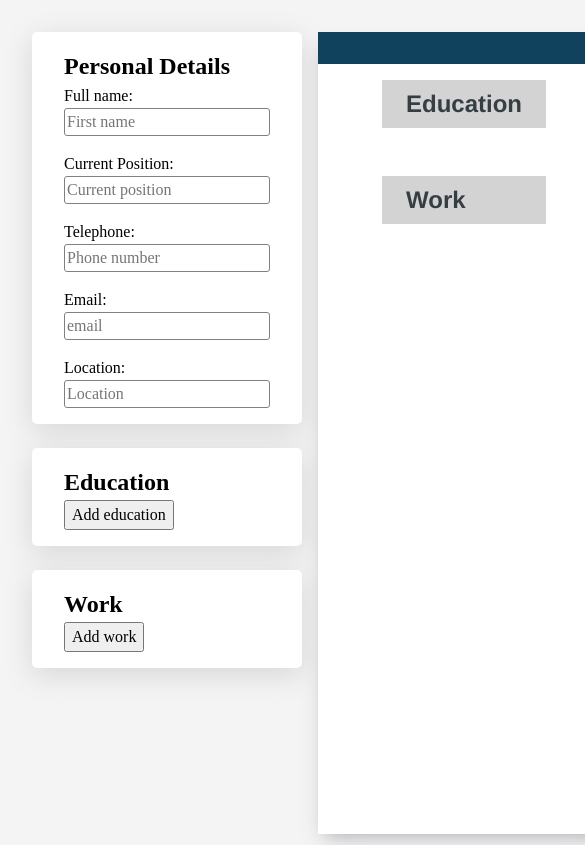
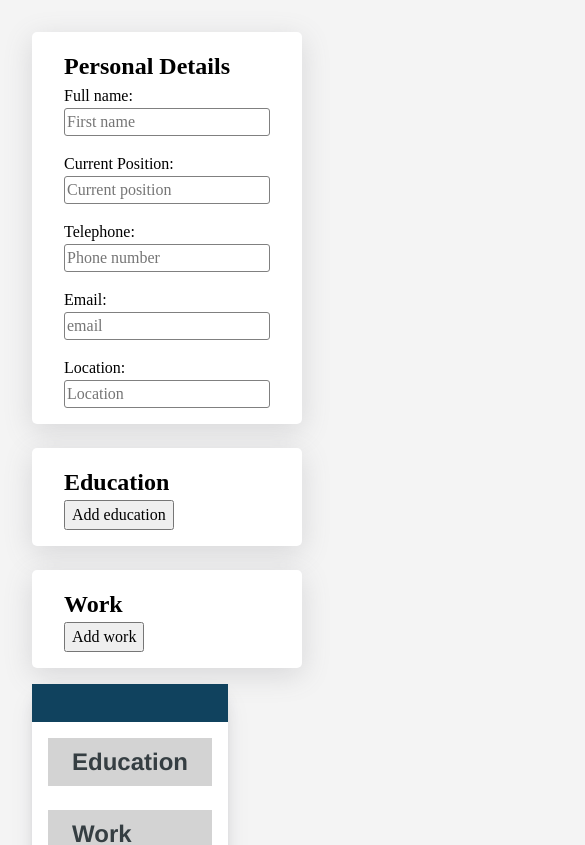
Before and after one commit to cpxx9/odin-cvApp, a React (Vite) app: page / in a window 390 px wide. Shown: the top 845 px of the page, 585 px wide, since content can reach past the window. Built offline with nearby package versions, Linux system fonts and the light colour scheme.

Commit message:
better mobile styles

```diff
--- a/src/styles/App.css
+++ b/src/styles/App.css
@@ -23,3 +23,9 @@
 ul {
   list-style: none;
 }
+
+@media  screen and (max-width:1200px) {
+  .main-app {
+    flex-direction: column;
+  }
+}
--- a/src/styles/CVDisplay.css
+++ b/src/styles/CVDisplay.css
@@ -69,3 +69,23 @@
 .education-section ul li ul li {
   justify-content: flex-end;
 }
+
+@media  screen and (max-width:1200px) {
+  .display-section-main.personal-section ul {
+    flex-direction: column;
+    gap: 0.2em;
+  }
+
+  .display-section-items {
+    padding: 1em 1em;
+  }
+
+  .display-section-details ul {
+    padding: .25em 0;
+  }
+
+  .work-section ul li {
+    justify-content: flex-end;
+    text-align: end;
+  }
+}
```
